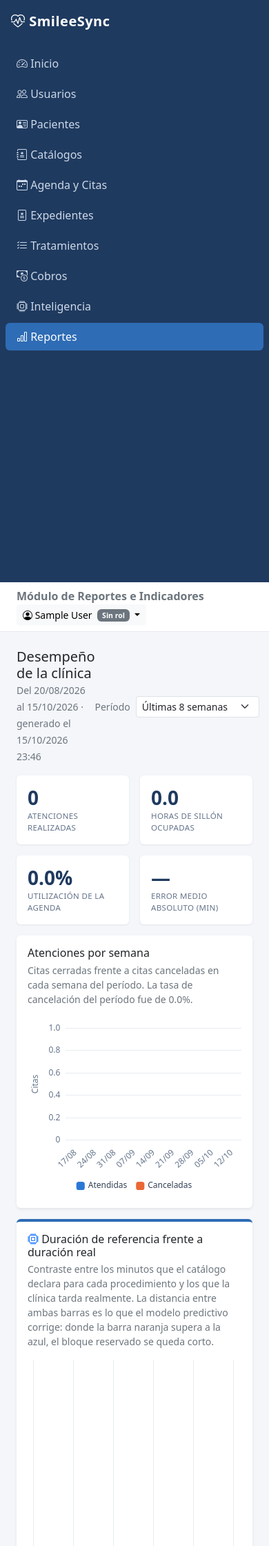
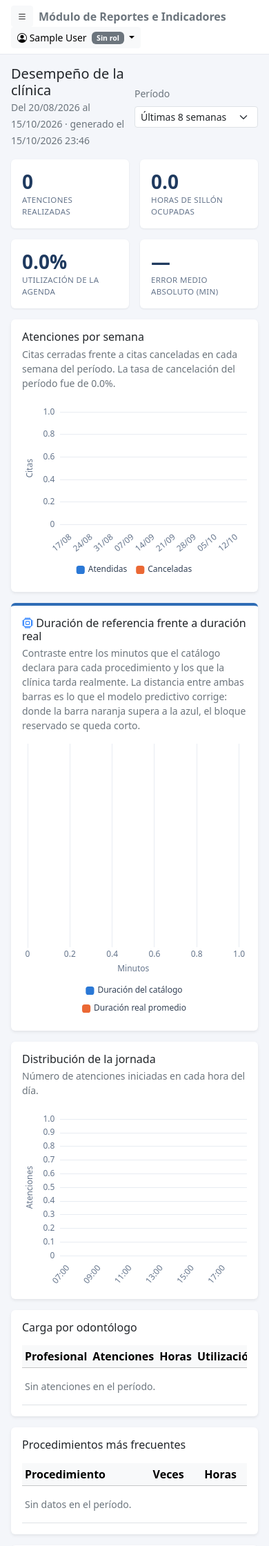
Before and after one commit to hlee-umg/SmileeSync, a Django app: page /reportes/ in a window 390 px wide. Shown: the top 2241 px of the page at 69% size. Run offline with Django 5.2, Linux system fonts and the light colour scheme; the visitor is signed in with stand-in values (Sample User, id 1); data that the repository does not hold is empty.

Commit message:
adding responsiveness

```diff
--- a/app/templates/agenda/ausencias.html
+++ b/app/templates/agenda/ausencias.html
@@ -20,6 +20,7 @@
         <h6 class="mb-3"><i class="bi bi-calendar-x"></i> Ausencias registradas</h6>
 
         {% if proximas %}
+          <div class="table-responsive">
           <table class="table table-sm align-middle">
             <thead class="table-light">
               <tr><th style="width:120px;">Fecha</th><th>Horario</th><th>Motivo</th>
@@ -49,6 +50,7 @@
               {% endfor %}
             </tbody>
           </table>
+          </div>
         {% else %}
           <p class="small text-secondary mb-0">
             No hay ausencias registradas a futuro. El odontólogo atiende según su
--- a/app/templates/agenda/detalle.html
+++ b/app/templates/agenda/detalle.html
@@ -24,6 +24,7 @@
     <div class="card border-0 shadow-sm">
       <div class="card-body">
         <h6 class="mb-3"><i class="bi bi-clipboard-pulse"></i> Datos de la atención</h6>
+        <div class="table-responsive">
         <table class="table table-sm mb-0">
           <tr><th style="width:190px;" class="fw-semibold">Paciente</th>
               <td>{{ cita.paciente }}
@@ -59,6 +60,7 @@
           <tr><th class="fw-semibold">Observaciones</th><td>{{ cita.observaciones }}</td></tr>
           {% endif %}
         </table>
+        </div>
       </div>
     </div>
 
--- a/app/templates/agenda/form.html
+++ b/app/templates/agenda/form.html
@@ -71,6 +71,7 @@
               <strong><span id="est-bloque">{{ estimacion.bloque_min }} – {{ estimacion.bloque_max }}</span> min</strong>
             </div>
           </div>
+          <div class="table-responsive">
           <table class="table table-sm small mb-3">
             <tr>
               <td class="text-secondary">Origen de la estimación</td>
@@ -79,6 +80,7 @@
               </td>
             </tr>
           </table>
+          </div>
           <div class="alert alert-light border small mb-0" id="est-detalle">{{ estimacion.detalle }}</div>
         </div>
 
--- a/app/templates/agenda/horarios.html
+++ b/app/templates/agenda/horarios.html
@@ -41,6 +41,7 @@
           </span>
         </div>
 
+        <div class="table-responsive">
         <table class="table table-sm align-middle mb-0">
           <thead class="table-light">
             <tr><th style="width:130px;">Día</th><th>Franjas de atención</th>
@@ -71,6 +72,7 @@
             {% endfor %}
           </tbody>
         </table>
+        </div>
       </div>
     </div>
   </div>
--- a/app/templates/agenda/principal.html
+++ b/app/templates/agenda/principal.html
@@ -58,7 +58,7 @@
         </h6>
       </div>
 
-      <div class="d-flex gap-2 align-items-center">
+      <div class="d-flex gap-2 align-items-center flex-wrap">
         <div class="btn-group btn-group-sm" role="group" aria-label="Vista del calendario">
           <a href="?vista=dia&fecha={{ inicio|date:'Y-m-d' }}{% if filtro_odontologo %}&odontologo={{ filtro_odontologo }}{% endif %}"
              class="btn {% if vista == 'dia' %}btn-primary{% else %}btn-outline-secondary{% endif %}">Día</a>
--- a/app/templates/base.html
+++ b/app/templates/base.html
@@ -10,7 +10,14 @@
   <style>
     :root { --smilee: #1f3a5f; --smilee2: #2e6cb5; }
     body { background:#f4f6fa; }
-    .sidebar { min-height:100vh; background:var(--smilee); }
+    /* En escritorio el menú ocupa toda la altura de la ventana; en teléfono es
+       un panel deslizante y su alto lo decide el contenido. */
+    .sidebar { background:var(--smilee); --bs-offcanvas-width:16rem; }
+    /* Desde 768 px Bootstrap desactiva el panel deslizante y le impone fondo
+       transparente, así que el color y la altura los pone la columna. */
+    @media (min-width: 768px) {
+      .columna-menu { background:var(--smilee); min-height:100vh; }
+    }
     .sidebar .nav-link { color:#cdd8e8; border-radius:.4rem; margin:2px 8px; }
     .sidebar .nav-link:hover { background:rgba(255,255,255,.08); color:#fff; }
     .sidebar .nav-link.active { background:var(--smilee2); color:#fff; }
@@ -105,9 +112,26 @@
 {% if user.is_authenticated %}
 <div class="container-fluid">
   <div class="row">
-    <!-- Menú lateral: se adapta al rol del usuario -->
-    <nav class="col-md-3 col-lg-2 d-md-block sidebar p-0">
-      <div class="p-3 brand fs-5"><i class="bi bi-heart-pulse"></i> SmileeSync</div>
+    {% comment %}
+    Menú lateral: se adapta al rol del usuario y, en pantallas menores a 768 px,
+    se repliega en un panel deslizante que se abre con el botón de la barra
+    superior. Sin eso, en un teléfono el menú ocupa la primera pantalla completa
+    y obliga a desplazarse hasta el final para llegar al contenido.
+    {% endcomment %}
+    <nav class="col-md-3 col-lg-2 p-0 columna-menu">
+      <div class="offcanvas-md offcanvas-start sidebar" tabindex="-1"
+           id="menuLateral" aria-labelledby="menuLateralTitulo">
+        <div class="offcanvas-header d-md-none pb-0">
+          <span class="brand fs-5" id="menuLateralTitulo">
+            <i class="bi bi-heart-pulse"></i> SmileeSync
+          </span>
+          <button type="button" class="btn-close btn-close-white"
+                  data-bs-dismiss="offcanvas" data-bs-target="#menuLateral"
+                  aria-label="Cerrar el menú"></button>
+        </div>
+        <div class="p-3 brand fs-5 d-none d-md-block">
+          <i class="bi bi-heart-pulse"></i> SmileeSync
+        </div>
       <ul class="nav flex-column py-2">
         <li class="nav-item"><a class="nav-link {% if request.resolver_match.url_name == 'principal' %}active{% endif %}" href="{% url 'agenda:principal' %}"><i class="bi bi-speedometer2"></i> Inicio</a></li>
 
@@ -144,12 +168,20 @@
         <li class="nav-item"><a class="nav-link {% if '/reportes' in request.path %}active{% endif %}" href="{% url 'reportes:panel' %}"><i class="bi bi-bar-chart"></i> Reportes</a></li>
         {% endif %}
       </ul>
+      </div>
     </nav>
 
     <!-- Contenido -->
     <div class="col-md-9 col-lg-10 px-0">
-      <nav class="navbar navbar-top px-4 py-2 d-flex justify-content-between">
-        <span class="fw-semibold text-secondary">{% block encabezado %}{% endblock %}</span>
+      <nav class="navbar navbar-top px-3 px-md-4 py-2 d-flex justify-content-between">
+        <span class="fw-semibold text-secondary d-flex align-items-center gap-2">
+          <button class="btn btn-sm btn-light d-md-none" type="button"
+                  data-bs-toggle="offcanvas" data-bs-target="#menuLateral"
+                  aria-controls="menuLateral" aria-label="Abrir el menú">
+            <i class="bi bi-list"></i>
+          </button>
+          {% block encabezado %}{% endblock %}
+        </span>
         <div class="dropdown">
           <a class="btn btn-sm btn-light dropdown-toggle" data-bs-toggle="dropdown" href="#">
             <i class="bi bi-person-circle"></i> {{ user.get_full_name|default:user.username }}
@@ -168,7 +200,7 @@
           </ul>
         </div>
       </nav>
-      <main class="p-4">
+      <main class="p-3 p-md-4">
         {% if messages %}{% for m in messages %}
           <div class="alert alert-{{ m.tags|default:'info' }} alert-dismissible fade show" role="alert">
             {{ m }}<button type="button" class="btn-close" data-bs-dismiss="alert"></button>
--- a/app/templates/clinico/cobros.html
+++ b/app/templates/clinico/cobros.html
@@ -39,6 +39,7 @@
 
 <div class="card border-0 shadow-sm">
   <div class="card-body">
+    <div class="table-responsive">
     <table class="table table-sm align-middle mb-0">
       <thead class="table-light">
         <tr>
@@ -73,6 +74,7 @@
         {% endfor %}
       </tbody>
     </table>
+    </div>
   </div>
 </div>
 
--- a/app/templates/clinico/expediente.html
+++ b/app/templates/clinico/expediente.html
@@ -131,6 +131,7 @@
           <a href="{% url 'clinico:odontograma' paciente.pk %}"
              class="small text-decoration-none">Abrir</a>
         </div>
+        <div class="table-responsive">
         <table class="table table-sm mb-0">
           <tr><th class="small fw-semibold">Piezas con registro</th>
               <td class="small text-end">{{ resumen.piezas_registradas }} de 32</td></tr>
@@ -141,6 +142,7 @@
           <tr><th class="small fw-semibold">Piezas ausentes</th>
               <td class="small text-end">{{ resumen.ausentes }}</td></tr>
         </table>
+        </div>
       </div>
     </div>
 
@@ -161,6 +163,7 @@
     <div class="card border-0 shadow-sm">
       <div class="card-body">
         <h6 class="mb-2"><i class="bi bi-calendar-check"></i> Citas recientes</h6>
+        <div class="table-responsive">
         <table class="table table-sm mb-0">
           {% for c in citas %}
           <tr>
@@ -191,6 +194,7 @@
           <tr><td class="small text-secondary">Sin citas registradas.</td></tr>
           {% endfor %}
         </table>
+        </div>
       </div>
     </div>
   </div>
--- a/app/templates/clinico/lista.html
+++ b/app/templates/clinico/lista.html
@@ -32,6 +32,7 @@
       {% endif %}
     </form>
 
+    <div class="table-responsive">
     <table class="table table-sm align-middle mb-0">
       <thead class="table-light">
         <tr>
@@ -76,6 +77,7 @@
         {% endfor %}
       </tbody>
     </table>
+    </div>
   </div>
 </div>
 
--- a/app/templates/clinico/notas.html
+++ b/app/templates/clinico/notas.html
@@ -42,6 +42,7 @@
       </div>
     </div>
 
+    <div class="table-responsive">
     <table class="table table-sm mb-0">
       <tr><th style="width:190px;" class="small fw-semibold">Motivo</th>
           <td class="small">{{ n.motivo }}</td></tr>
@@ -77,6 +78,7 @@
           </td></tr>
       {% endif %}
     </table>
+    </div>
 
     <div class="small text-secondary mt-2">
       Registrada por {{ n.registrado_por|default:"—" }} el {{ n.creado|date:"d/m/Y H:i" }}
--- a/app/templates/clinico/plan_detalle.html
+++ b/app/templates/clinico/plan_detalle.html
@@ -89,6 +89,7 @@
           <div class="progress-bar" style="width:{{ plan.avance }}%"></div>
         </div>
 
+        <div class="table-responsive">
         <table class="table table-sm align-middle mb-0">
           <thead class="table-light">
             <tr>
@@ -180,6 +181,7 @@
           </tfoot>
           {% endif %}
         </table>
+        </div>
       </div>
     </div>
 
@@ -278,6 +280,7 @@
     <div class="card border-0 shadow-sm mb-3">
       <div class="card-body">
         <h6 class="mb-3"><i class="bi bi-cash-coin"></i> Abonos</h6>
+        <div class="table-responsive">
         <table class="table table-sm mb-2">
           <tbody>
             {% for p in pagos %}
@@ -312,6 +315,7 @@
                 <th class="small text-end {% if plan.saldo > 0 %}text-danger{% else %}text-success{% endif %}">Q{{ plan.saldo|floatformat:2 }}</th><th></th></tr>
           </tfoot>
         </table>
+        </div>
 
         {% if pagos_anulados %}
         <div class="small text-secondary mb-2">
--- a/app/templates/clinico/planes.html
+++ b/app/templates/clinico/planes.html
@@ -42,6 +42,7 @@
       {% endif %}
     </form>
 
+    <div class="table-responsive">
     <table class="table table-sm align-middle mb-0">
       <thead class="table-light">
         <tr>
@@ -90,6 +91,7 @@
         {% endfor %}
       </tbody>
     </table>
+    </div>
   </div>
 </div>
 
--- a/app/templates/inteligencia/panel.html
+++ b/app/templates/inteligencia/panel.html
@@ -149,6 +149,7 @@ no fue entrenado. Es la medición que resuelve la hipótesis del proyecto.
     <div class="card border-0 shadow-sm">
       <div class="card-body">
         <h6 class="mb-3">Versiones entrenadas</h6>
+        <div class="table-responsive">
         <table class="table table-sm align-middle mb-0">
           <thead class="table-light">
             <tr><th>Versión</th><th>Algoritmo</th><th class="text-center">MAE</th>
@@ -190,6 +191,7 @@ no fue entrenado. Es la medición que resuelve la hipótesis del proyecto.
             {% endfor %}
           </tbody>
         </table>
+        </div>
 
         {% if versiones|length > 1 %}
         <div class="lienzo mt-3"><canvas id="g-versiones"></canvas></div>
@@ -238,6 +240,7 @@ no fue entrenado. Es la medición que resuelve la hipótesis del proyecto.
           </div>
         </div>
 
+        <div class="table-responsive">
         <table class="table table-sm align-middle mb-0">
           <thead class="table-light">
             <tr><th>Procedimiento</th><th class="text-center">n</th>
@@ -257,6 +260,7 @@ no fue entrenado. Es la medición que resuelve la hipótesis del proyecto.
             {% endfor %}
           </tbody>
         </table>
+        </div>
         {% else %}
         <div class="alert alert-light border small mb-0">
           <i class="bi bi-hourglass-split"></i>
@@ -311,6 +315,7 @@ no fue entrenado. Es la medición que resuelve la hipótesis del proyecto.
     <div class="card border-0 shadow-sm">
       <div class="card-body">
         <h6 class="mb-2">Desviación por procedimiento</h6>
+        <div class="table-responsive">
         <table class="table table-sm align-middle mb-0">
           <thead class="table-light">
             <tr><th>Procedimiento</th><th class="text-center">Catálogo</th>
@@ -331,6 +336,7 @@ no fue entrenado. Es la medición que resuelve la hipótesis del proyecto.
             {% endfor %}
           </tbody>
         </table>
+        </div>
       </div>
     </div>
   </div>
--- a/app/templates/reportes/panel.html
+++ b/app/templates/reportes/panel.html
@@ -11,7 +11,7 @@
       generado el {{ generado|date:"d/m/Y H:i" }}
     </span>
   </div>
-  <form class="d-flex gap-2 align-items-center">
+  <form class="d-flex gap-2 align-items-center flex-wrap">
     <label class="small text-secondary mb-0">Período</label>
     <select name="semanas" class="form-select form-select-sm" style="width:auto;"
             onchange="this.form.submit()">
@@ -98,6 +98,7 @@
     <div class="card border-0 shadow-sm mb-3">
       <div class="card-body">
         <h6 class="mb-3">Carga por odontólogo</h6>
+        <div class="table-responsive">
         <table class="table table-sm align-middle mb-0">
           <thead class="table-light">
             <tr><th>Profesional</th><th class="text-center">Atenciones</th>
@@ -118,12 +119,14 @@
             {% endfor %}
           </tbody>
         </table>
+        </div>
       </div>
     </div>
 
     <div class="card border-0 shadow-sm mb-3">
       <div class="card-body">
         <h6 class="mb-3">Procedimientos más frecuentes</h6>
+        <div class="table-responsive">
         <table class="table table-sm align-middle mb-0">
           <thead class="table-light">
             <tr><th>Procedimiento</th><th class="text-center">Veces</th>
@@ -141,6 +144,7 @@
             {% endfor %}
           </tbody>
         </table>
+        </div>
       </div>
     </div>
 
@@ -151,6 +155,7 @@
           Mismos datos de la gráfica, en tabla. Se incluyen únicamente los
           procedimientos con al menos tres atenciones registradas.
         </p>
+        <div class="table-responsive">
         <table class="table table-sm align-middle mb-0">
           <thead class="table-light">
             <tr><th>Procedimiento</th><th class="text-center">Catálogo</th>
@@ -175,6 +180,7 @@
             {% endfor %}
           </tbody>
         </table>
+        </div>
       </div>
     </div>
   </div>
--- a/app/templates/usuarios/historial.html
+++ b/app/templates/usuarios/historial.html
@@ -7,6 +7,7 @@
   <a href="{% url 'usuarios:lista' %}" class="btn btn-sm btn-outline-secondary"><i class="bi bi-arrow-left"></i> Volver</a>
 </div>
 <div class="card border-0 shadow-sm">
+<div class="table-responsive">
 <table class="table table-sm table-hover align-middle mb-0">
   <thead class="table-light">
     <tr><th>Fecha</th><th>Usuario afectado</th><th>Acción</th><th>Estado previo</th><th>Realizado por</th></tr>
@@ -26,4 +27,5 @@
   </tbody>
 </table>
 </div>
+</div>
 {% endblock %}
--- a/app/templates/usuarios/lista.html
+++ b/app/templates/usuarios/lista.html
@@ -18,6 +18,7 @@
 </form>
 
 <div class="card border-0 shadow-sm">
+<div class="table-responsive">
 <table class="table table-hover align-middle mb-0">
   <thead class="table-light">
     <tr><th>Usuario</th><th>Nombre</th><th>Correo</th><th>Rol</th><th>Estado</th><th class="text-end">Acciones</th></tr>
@@ -54,5 +55,6 @@
   </tbody>
 </table>
 </div>
+</div>
 <p class="small text-secondary mt-2"><i class="bi bi-info-circle"></i> La desactivación es un <strong>borrado lógico</strong>: el registro no se elimina, cambia a estado Inactivo y queda constancia en el historial.</p>
 {% endblock %}
```
Also changed, not shown: app/templates/pacientes/ficha.html (+8 -0 lines).
